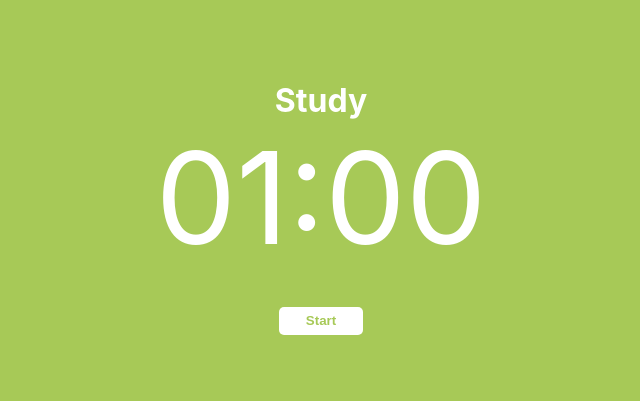
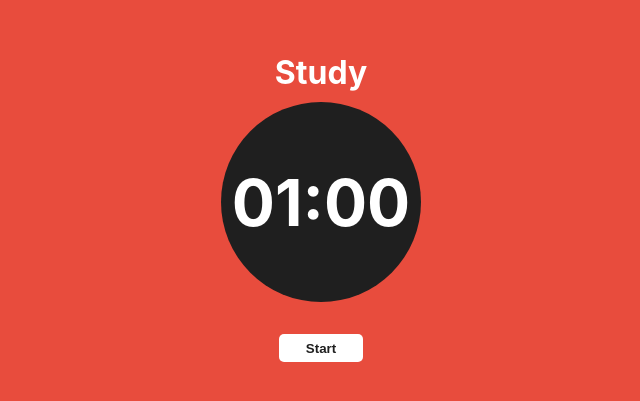
Before and after one commit to AnooshkhaShetty/Pomododo, a React (Create React App) app in the folder pomododo/: page /timetofocus in a window 1280 px wide. Shown: the part 203-604 px from the top of the page, without its empty margins (319-959 px from the left). Built offline with nearby package versions, Linux system fonts and the light colour scheme.

Commit message:
updated focus page

```diff
--- a/pomododo/src/pages/FocusPage.js
+++ b/pomododo/src/pages/FocusPage.js
@@ -37,14 +37,33 @@ function FocusPage() {
   const minutes = Math.floor(timeRemaining / 60);
   const seconds = timeRemaining % 60;
 
+  const circleProgress = {
+    backgroundColor: '#1f1f1f',
+    borderRadius: '50%',
+    width: '200px',
+    height: '200px',
+    display: 'flex',
+    alignItems: 'center',
+    justifyContent: 'center',
+    position: 'relative'
+  };
+
+  const circleText = {
+    fontSize: '4em',
+    fontWeight: 'bold',
+    color: '#fff'
+  };
+
   return (
-    <div style={{ display: 'flex', flexDirection: 'column', alignItems: 'center', justifyContent: 'center', height: '100vh', backgroundColor: '#a7c957', color: '#fff' }}>
-      <h1 style={{ marginBottom: 0 }}>{mode === 'study' ? 'Study' : 'Break'}</h1>
-      <p style={{ fontSize: '8em', margin: 0 }}>
-        {minutes.toString().padStart(2, '0')}:{seconds.toString().padStart(2, '0')}
-      </p>
-      <div style={{ marginTop: '2em' }}>
-        <button onClick={toggleTimer} style={{ padding: '0.5em 2em', borderRadius: '5px', border: 'none', backgroundColor: '#fff', color: '#a7c957', fontWeight: 'bold', cursor: 'pointer' }}>{isRunning ? 'Pause' : 'Start'}</button>
+    <div style={{ display: 'flex', flexDirection: 'column', alignItems: 'center', justifyContent: 'center', height: '100vh', backgroundColor: mode === 'study' ? '#e84c3d' : '#a7c957', color: '#fff' }}>
+      <h1 style={{ marginBottom: 10 }}>{mode === 'study' ? 'Study' : 'Break'}</h1>
+      <div style={circleProgress}>
+        <p style={circleText}>
+          {minutes.toString().padStart(2, '0')}:{seconds.toString().padStart(2, '0')}
+        </p>
+      </div>
+      <div style={{ marginTop: '2em'}}>
+        <button onClick={toggleTimer} style={{ padding: '0.5em 2em', borderRadius: '5px', border: 'none', backgroundColor: '#fff', color: '#1f1f1f', fontWeight: 'bold', cursor: 'pointer' }}>{isRunning ? 'Pause' : 'Start'}</button>
       </div>
     </div>
   );
```
